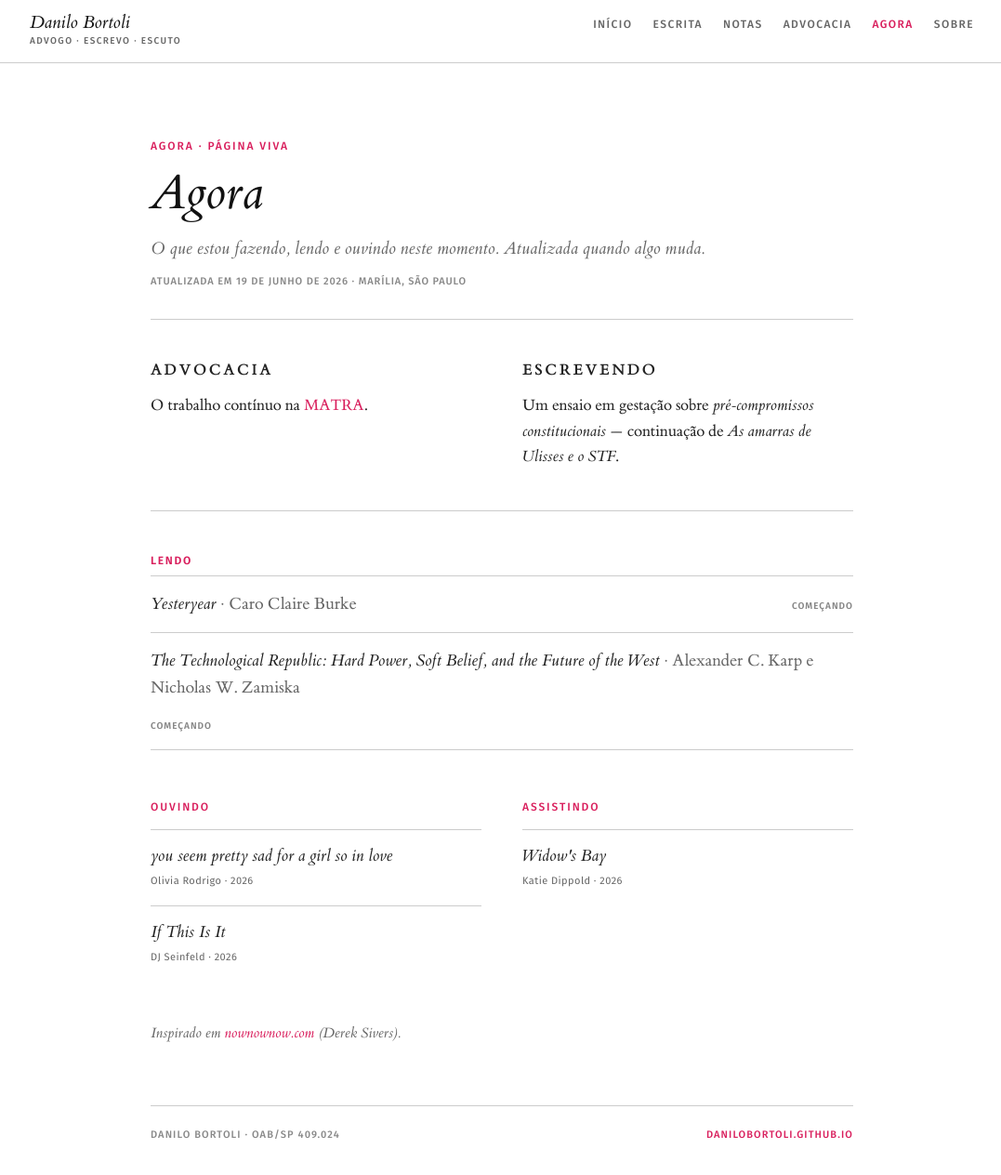
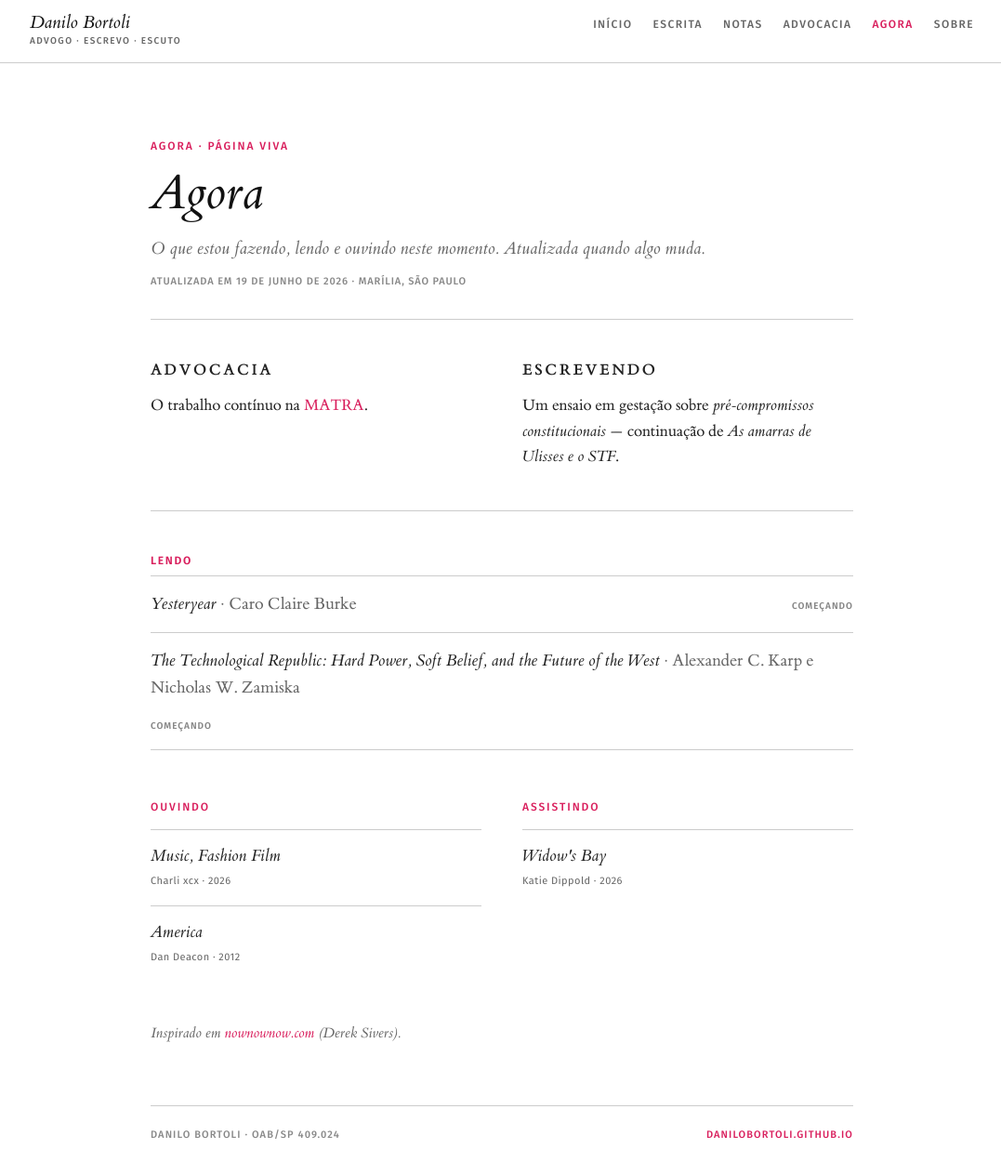
Before and after one commit to danilobortoli/danilobortoli.github.io, a Jekyll site: the page built from agora.html, in a window 1280 px wide and 1277 px high. Shown: the top 1264 px of the window at 93% size, without its empty margins (100-1177 px from the left). Built offline with Jekyll 4.4.1, drawn with Linux system fonts in a browser that asks for light colours.

Commit message:
Update agora.yml

```diff
--- a/_data/agora.yml
+++ b/_data/agora.yml
@@ -59,17 +59,17 @@ lendo:
 #                       3. Para canção: pegue o ID do "Recording"
 # ---------------------------------------------------------------------
 ouvindo:
-  - titulo: "you seem pretty sad for a girl so in love"
-    artista: "Olivia Rodrigo"
+  - titulo: "Music, Fashion Film"
+    artista: "Charli xcx"
     ano: "2026"
     tipo: "álbum"
-    musicbrainz_id: "e142765a-1fb3-4980-90b5-2b39044eb01f"
+    musicbrainz_id: "0ca9e17c-6173-4b4f-a650-8c40511a3c42"
 
-  - titulo: "If This Is It"
-    artista: "DJ Seinfeld"
-    ano: "2026"
+  - titulo: "America"
+    artista: "Dan Deacon"
+    ano: "2012"
     tipo: "álbum"
-    musicbrainz_id: "55c3ccae-a016-48ac-b236-58aeb7927537"
+    musicbrainz_id: "47ced6d4-6932-488b-86e6-da8ddd054f13"
 
 # ---------------------------------------------------------------------
 # FILMES E SÉRIES (opcional — se estiver assistindo algo)
```
